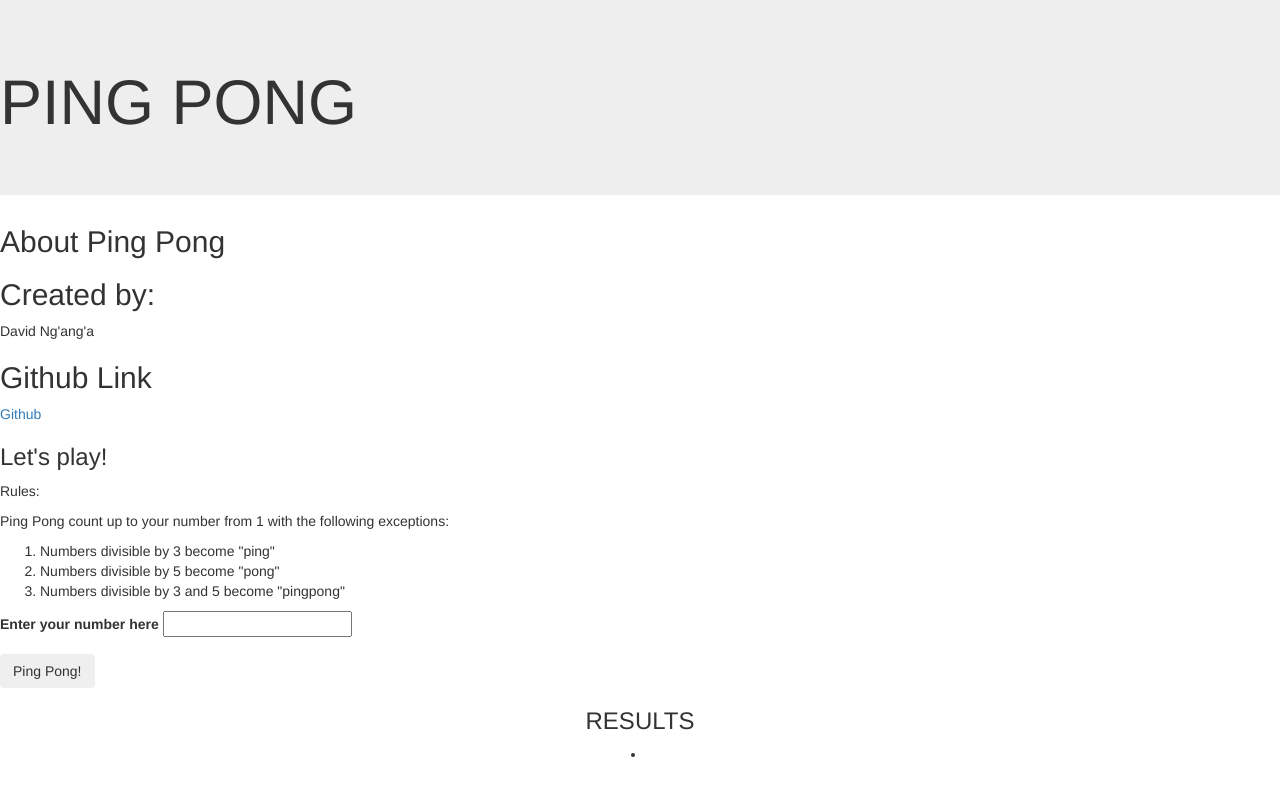
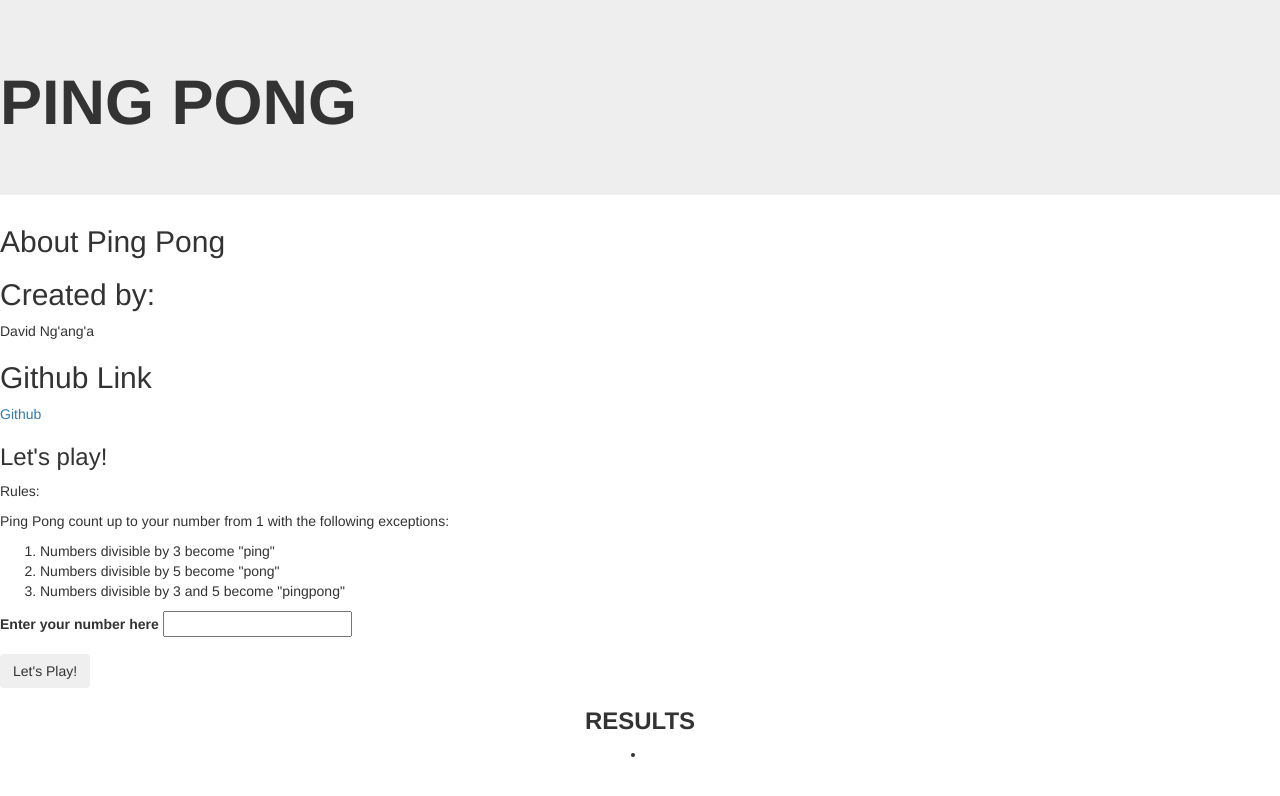
Before and after one commit to DavidNganga/PingPong, a plain HTML site: page index.html in a window 1280 px wide. Drawn offline with nearby package versions, Linux system fonts and the light colour scheme.

Commit message:
comments

```diff
--- a/index.html
+++ b/index.html
@@ -13,7 +13,7 @@
 
 
   <header class="jumbotron">
-    <h1>PING PONG </header>
+    <h1><strong>PING PONG</strong></header>
 
       <aside>
         <section>
@@ -25,26 +25,28 @@
         </section>
 
       </aside>
-      <div class="rules">
-        <h3>Let's play!</h3>
+
+        <h3 div class="work">Let's play!</h3>
         <p>Rules:</p>
         <p>Ping Pong count up to your number from 1 with the following exceptions:
           <ol>
+            <div class="rules">
             <li>Numbers divisible by 3 become "ping"</li>
             <li>Numbers divisible by 5 become "pong"</li>
             <li>Numbers divisible by 3 and 5 become "pingpong"</li>
+              </div>
           </ol>
-      </div>
+
       <form id="pingypong">
         <div class="form-group">
           <label for="number">Enter your number here</label>
           <input id="pingpongy" type="number" name="input">
         </div>
 
-        <button type="submit" class="btn">Ping Pong!</button>
+        <button type="submit" class="btn">Let's Play!</button>
       </form>
       <main class="main result-content text-center">
-        <h3>RESULTS</h3>
+        <h3><strong>RESULTS</strong></h3>
         <li class='res'>
         </li>
         <div class="result"></div>
```
Also changed, not shown: css/styles.css (+11 -2 lines).
